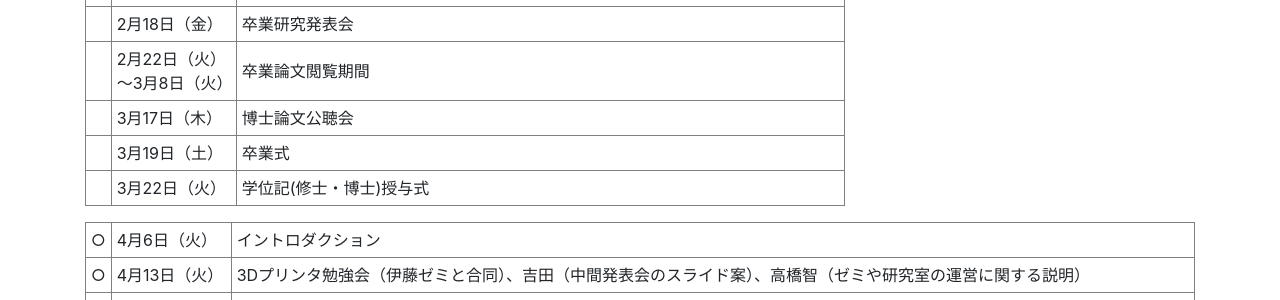
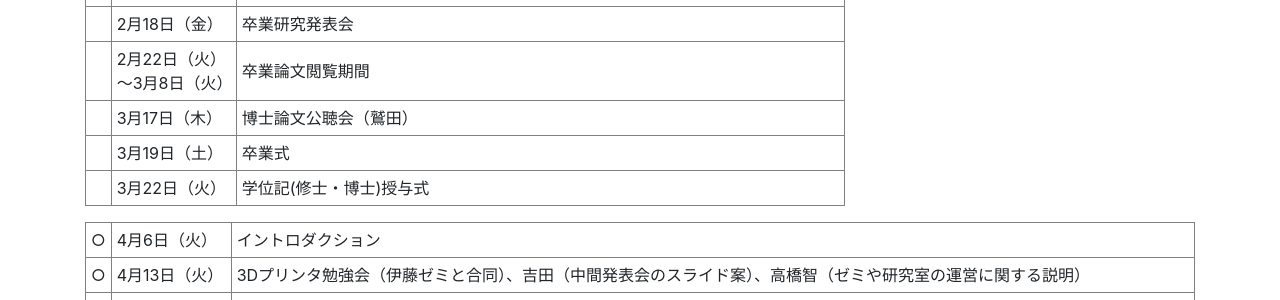
Before and after one commit to tkhslab/tkhslab.github.io, a Jekyll site: the page built from forstudents.md, in a window 1280 px wide and 900 px high, scrolled down 3053 px. Shown: the part 152-452 px from the top of the window. Built offline with Jekyll 4.4.1, drawn with Linux system fonts in a browser that asks for light colours; nearby versions of some CDN libraries.

Commit message:
revise Washida hearing

```diff
--- a/forstudents.md
+++ b/forstudents.md
@@ -185,7 +185,7 @@ title: For students
 <td></td><td>2月22日（火）<br>〜3月8日（火）</td><td>卒業論文閲覧期間</td>
 </tr>
 <tr>
-<td></td><td>3月17日（木）</td><td>博士論文公聴会</td>
+<td></td><td>3月17日（木）</td><td>博士論文公聴会（鷲田）</td>
 </tr>
 <tr>
 <td></td><td>3月19日（土）</td><td>卒業式</td>
```
